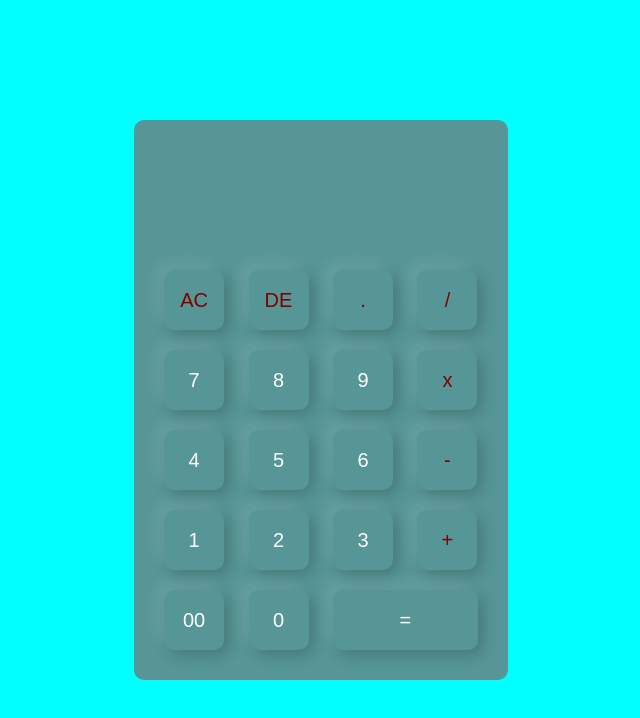
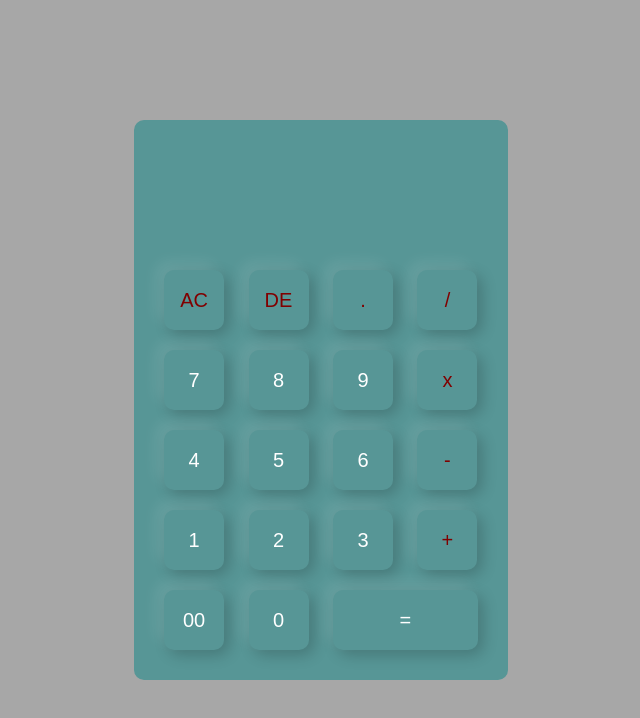
Before and after one commit to govanochieng/calculator, a plain HTML site: page calculator/index.html in a window 1280 px wide. Shown: the whole page, without its empty margins (319-959 px from the left). Drawn offline with Linux system fonts and the light colour scheme.

Commit message:
Update style.css

```diff
--- a/calculator/style.css
+++ b/calculator/style.css
@@ -8,7 +8,7 @@ box-sizing: border-box;
 .container{
     width: 100%;
     height: 100vh;
-    background-color: aqua;
+    background-color: rgb(80, 80, 80, 0.5);
     display: flex;
     align-items: center;
     justify-content: center;
@@ -53,4 +53,5 @@ form input.equal {
 
 form input.operator {
     color: maroon;
+
 }
```
